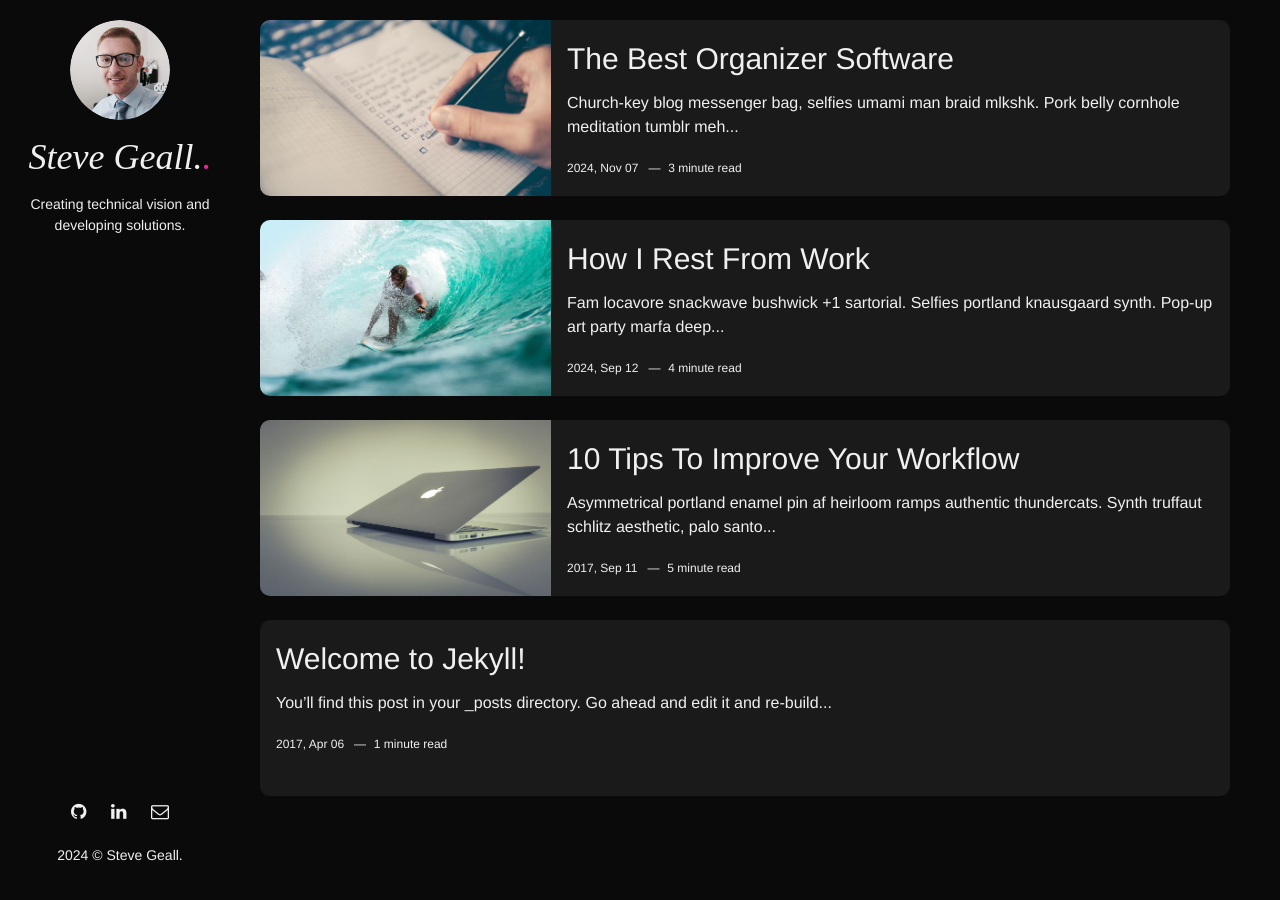
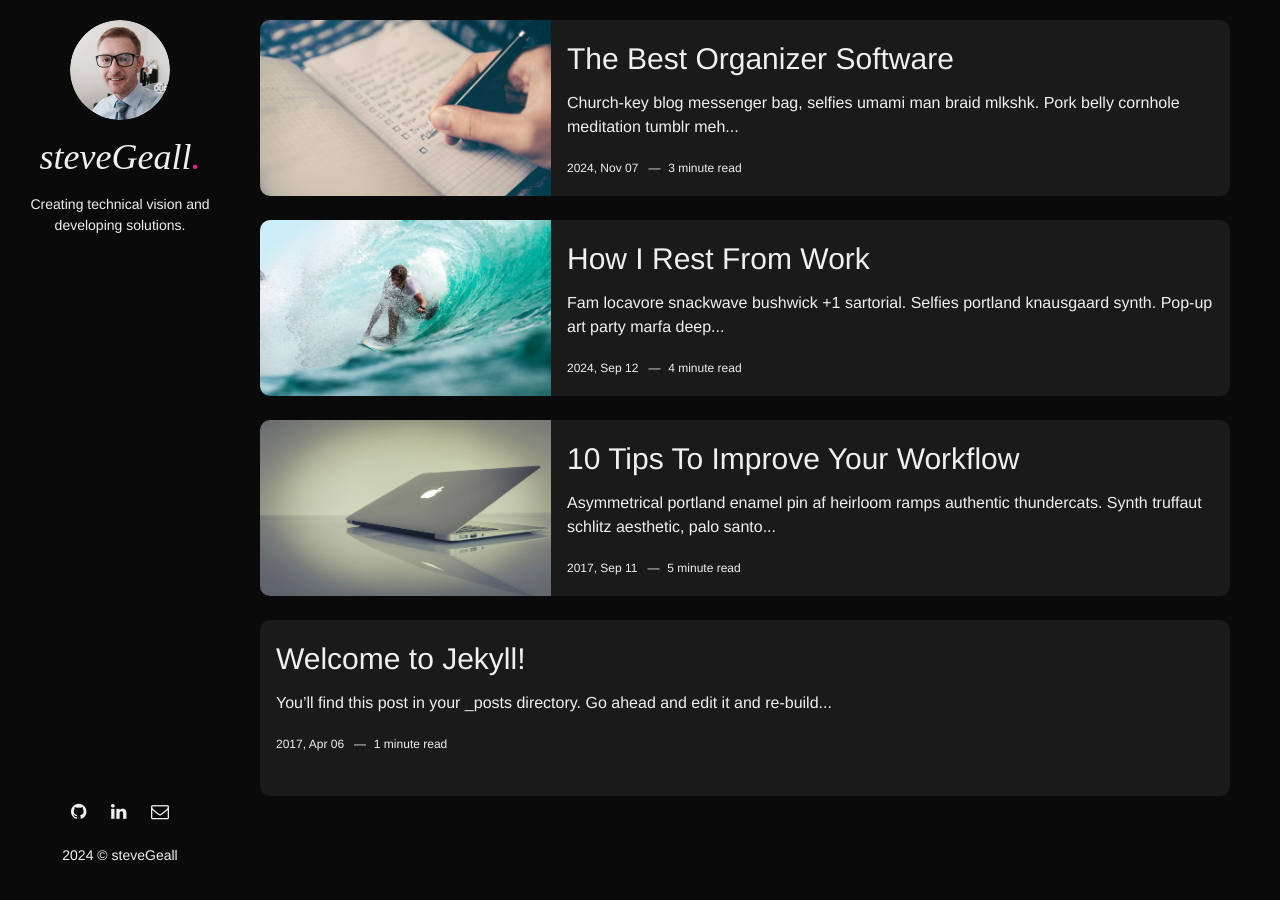
Before and after one commit to borough11/borough11.github.io, a Jekyll site: the page built from index.html, in a window 1280 px wide. Built offline with Jekyll 4.4.1, drawn with Linux system fonts in a browser that asks for light colours; the list of posts is cut into pages by our own code.

Commit message:
modified:   _config.yml

```diff
--- a/_config.yml
+++ b/_config.yml
@@ -7,7 +7,7 @@ url: "https://borough11.co.nz" # the base hostname & protocol for your site, e.g
 site-twitter: #if your site has a twitter account, enter it here
 
 # Author Settings
-author: Steve Geall. # add your name
+author: steveGeall # add your name
 author-img: steve-geall.jpg # add your photo
 about-author: Creating technical vision and developing solutions. # add description
 social-twitter: # add your Twitter handle
```
